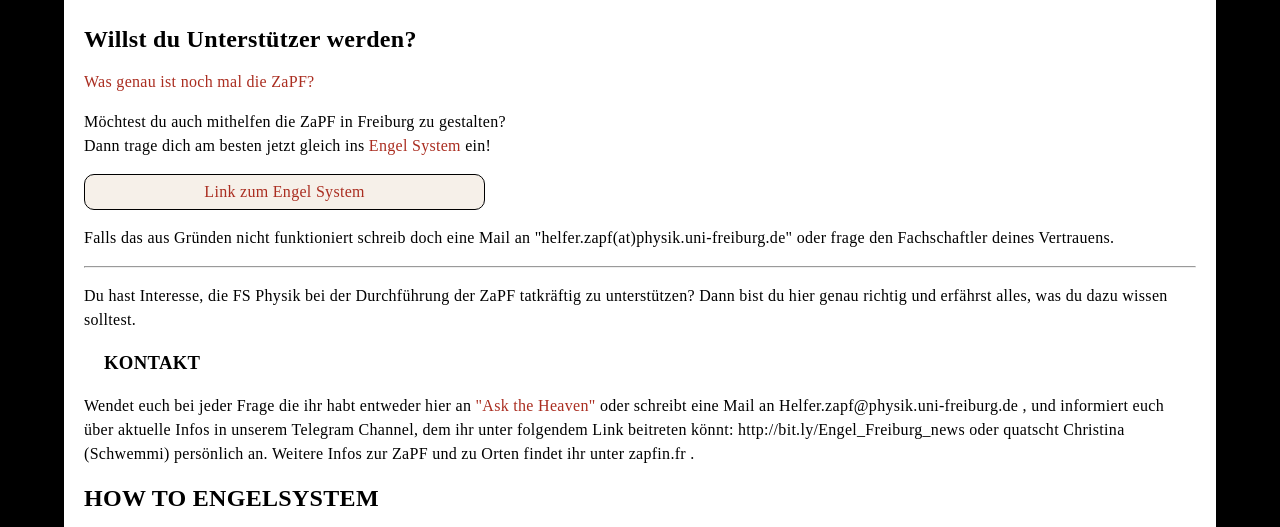
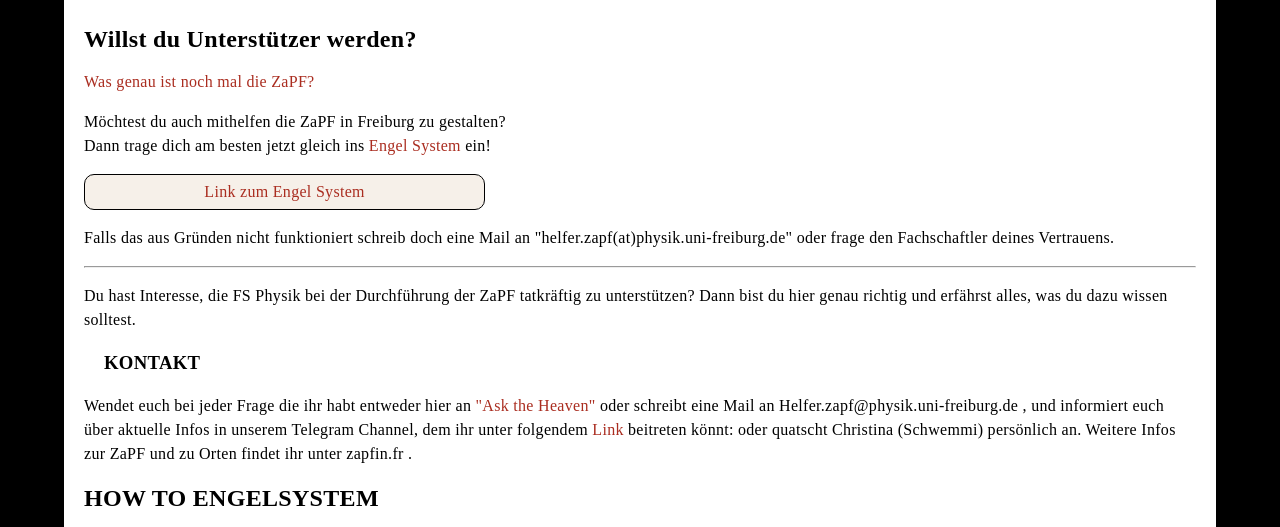
Before and after one commit to Ginok1/zapf_freiburg_website, a plain HTML site: page helfer.html in a window 1280 px wide. Shown: the part 249-776 px from the top of the page. Drawn offline with Linux system fonts and the light colour scheme.

Commit message:
add link to Telegram

```diff
--- a/helfer.html
+++ b/helfer.html
@@ -55,8 +55,8 @@
                         Wendet euch bei jeder Frage die ihr habt entweder hier an
                         <a href="https://engel.zapf.in/?p=user_questions" target="blank">"Ask the Heaven"</a> oder schreibt eine Mail an
                         Helfer.zapf@physik.uni-freiburg.de , und informiert euch über aktuelle Infos in unserem Telegram Channel,
-                        dem ihr unter folgendem Link beitreten könnt:
-                        http://bit.ly/Engel_Freiburg_news
+                        dem ihr unter folgendem <a href="http://bit.ly/Engel_Freiburg_news" target="blank">Link</a> beitreten könnt:
+
                         oder quatscht Christina (Schwemmi) persönlich an. Weitere Infos zur ZaPF und zu Orten findet ihr unter zapfin.fr .
                     </p>
 
```
